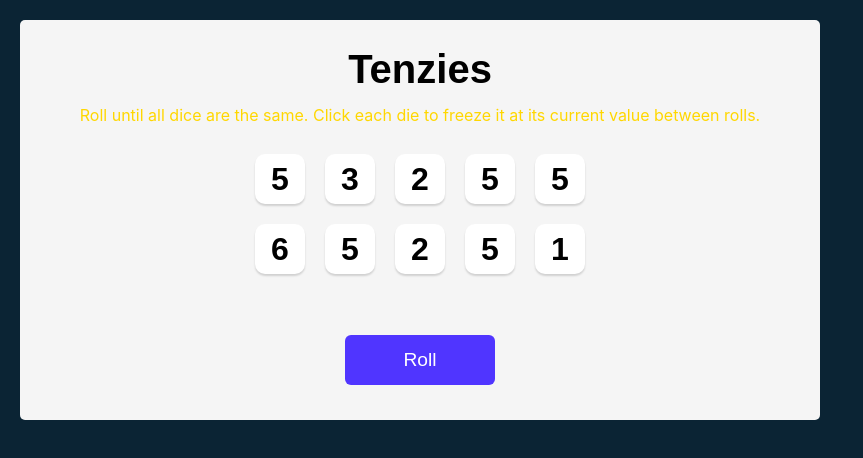
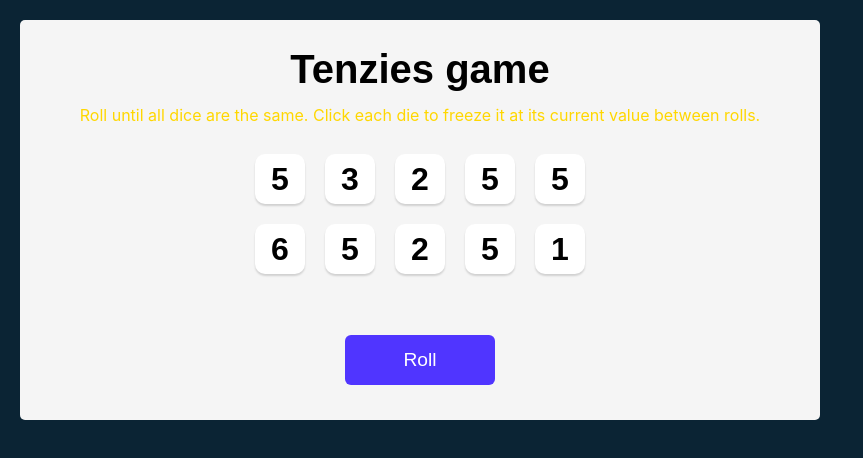
Before and after one commit to Kevinemug/exo99, a React (Vite) app: page / in a window 1280 px wide. Shown: the top 458 px of the page, without its empty margins (0-863 px from the left). Built offline with nearby package versions, Linux system fonts and the light colour scheme.

Commit message:
new changes

```diff
--- a/src/Components/Tenzie.jsx
+++ b/src/Components/Tenzie.jsx
@@ -69,7 +69,7 @@ export default function App() {
     return (
         <main>
  {tenzies && <Modal isActive={tenzies} onClose={closeModal} />}
-          <h1 className="title">Tenzies</h1>
+          <h1 className="title">Tenzies game</h1>
             <p className="instructions">Roll until all dice are the same.
             Click each die to freeze it at its current value between rolls.</p>
             <div className="dice-container">
```
